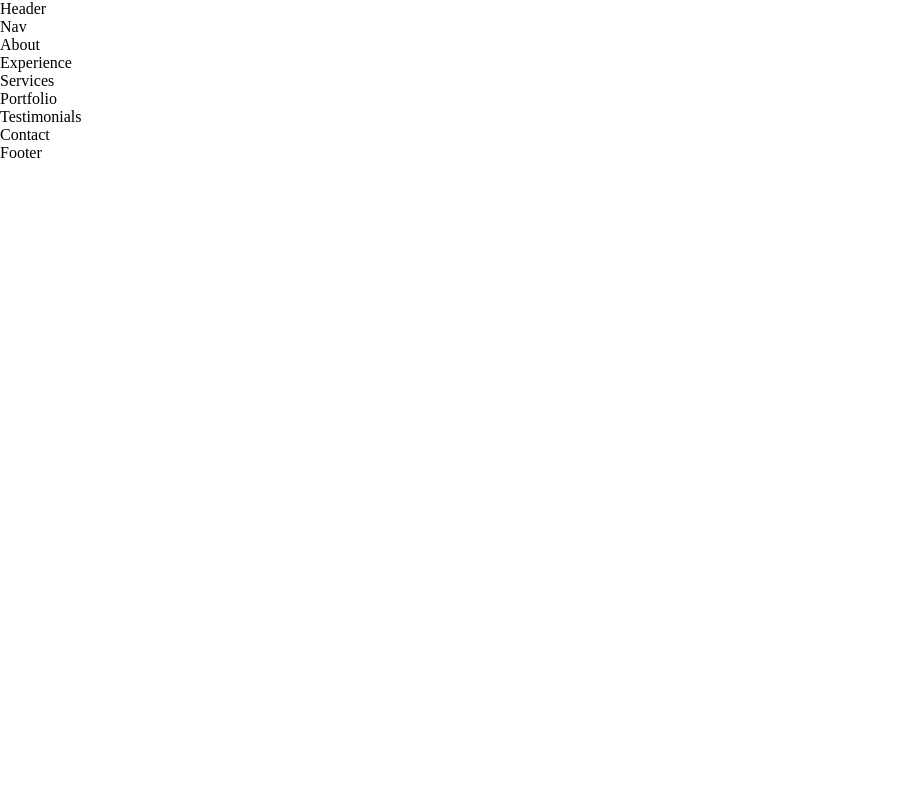
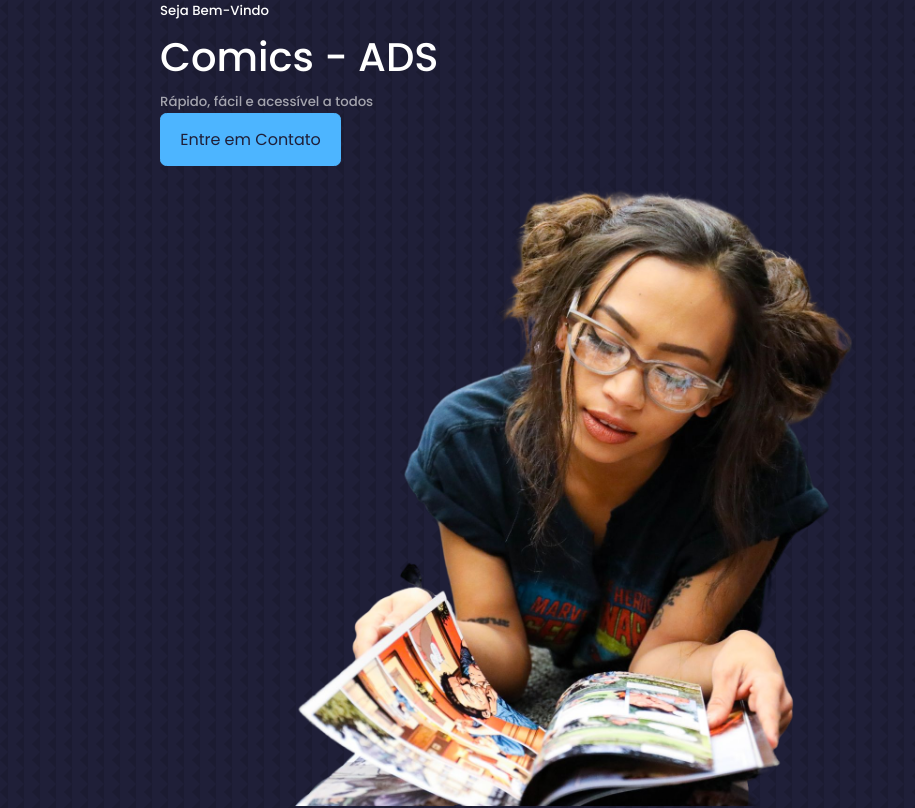
Before and after one commit to marcosd122/projeto-react-web, a React (Create React App) app: page / in a window 1280 px wide. Shown: the top 808 px of the page, without its empty margins (0-915 px from the left). Built offline with nearby package versions, Linux system fonts and the light colour scheme.

Commit message:
Atualização

```diff
--- /dev/null
+++ b/src/components/header/CTA.jsx
@@ -0,0 +1,13 @@
+import React from 'react'
+
+const CTA = () => {
+  return (
+    <div className='cta'>
+
+        <a href="#contact" className='btn btn-primary'>Entre em Contato</a>
+
+    </div>
+  )
+}
+
+export default CTA
--- a/src/components/header/Header.jsx
+++ b/src/components/header/Header.jsx
@@ -1,9 +1,27 @@
 import React from 'react'
 import './header.css'
+import CTA from './CTA'
+import ME from '../../assets/me.png'
 
 const Header = () => {
   return (
-    <div>Header</div>
+    <header>
+      <div className="container header__container">
+
+        <h5>Seja Bem-Vindo</h5>
+
+        <h1>Comics - ADS</h1>
+
+        <h5 className="text-light">Rápido, fácil e acessível a todos</h5>
+
+        <CTA />
+
+        <div className="me">
+          <img src={ME} alt="me" />
+        </div>
+        <a href="#contact" className='scroll__down'>Rolar para baixo</a>
+        </div>
+    </header>
   )
 }
 
--- a/src/index.css
+++ b/src/index.css
@@ -1,3 +1,6 @@
+@import url('https://fonts.googleapis.com/css2?family=Poppins:wght@300;400;500;600&display=swap');
+
+
 *{
     margin: 0;
     padding: 0;
@@ -17,7 +20,125 @@
     --color-white: #fff;
     --color-light:rgba(255,255,255,0.6);
 
+    --transition: all 400ms ease;
+
     --container-width-lg: 75%;
     --container-width-md: 86%;
     --container-width-sm: 90%;
 }
+
+html {
+    scroll-behavior: smooth;
+}
+
+::-webkit-scrollbar {
+    display: none;
+}
+
+body {
+    font-family: 'Poppins', sans-serif;
+    background: var(--color-bg);
+    color: var(--color-white);
+    line-height: 1.7;
+    background-image: url(../src/assets/bg-texture.png);
+}
+
+/* ==== ESTILO GERAL ==== */
+
+.container {
+    width: var(--container-width-lg);
+    margin: 0 auto;
+}
+
+h1,
+h2,
+h3,
+h4,
+h5 {
+    font-weight: 500;
+}
+
+h1 {
+    font-size: 2.5rem;
+}
+
+section {
+    margin-top: 8rem;
+}
+
+section > h2,
+section > h5 {
+    text-align: center;
+    color: var(--color-light);
+}
+
+section > h2 {
+    color: var(--color-primary);
+    margin-bottom: 3rem;
+}
+
+.text-light {
+    color: var(--color-light);
+}
+
+a {
+color: var(--color-primary);
+transition: var(--transition);
+}
+
+a:hover {
+    color: var(--color-white);
+}
+
+.btn {
+    width: max-content;
+    display: inline-block;
+    color: var(--color-primary);
+    padding: 0.75rem 1.2rem;
+    border-radius: 0.4rem;
+    cursor: pointer;
+    border: 1px solid var(--color-primary);
+    transition: var(--transition);
+}
+
+.btn:hover {
+    background: var(--color-white);
+    color: var(--color-bg);
+    border: transparent;
+}
+
+
+.btn-primary {
+    background: var(--color-primary);
+    color: var(--color-bg);
+}
+
+img {
+    display: block;
+    width: 100%;
+    object-fit: cover;
+}
+
+/* ===== CONSULTAS DE MÍDIA - MÉDIO ======*/
+
+@media screen  and (max-width: 1024px) {
+    .container{
+        width: var(--container-width-md);
+    }
+
+section {
+    margin-top: 6rem;
+  }
+}
+
+/* ===== CONSULTAS DE MÍDIA - PEQUENO ======*/
+
+@media screen  and (max-width: 600px) {
+    .container{
+        width: var(--container-width-sm);
+    }
+
+section > h2 {
+    margin-bottom: 2rem;
+  }
+}
```
Also changed, not shown: src/components/header/HeaderSocials.jsx (added, +11 -0 lines), src/assets/me.png, src/assets/me1.png (added).
